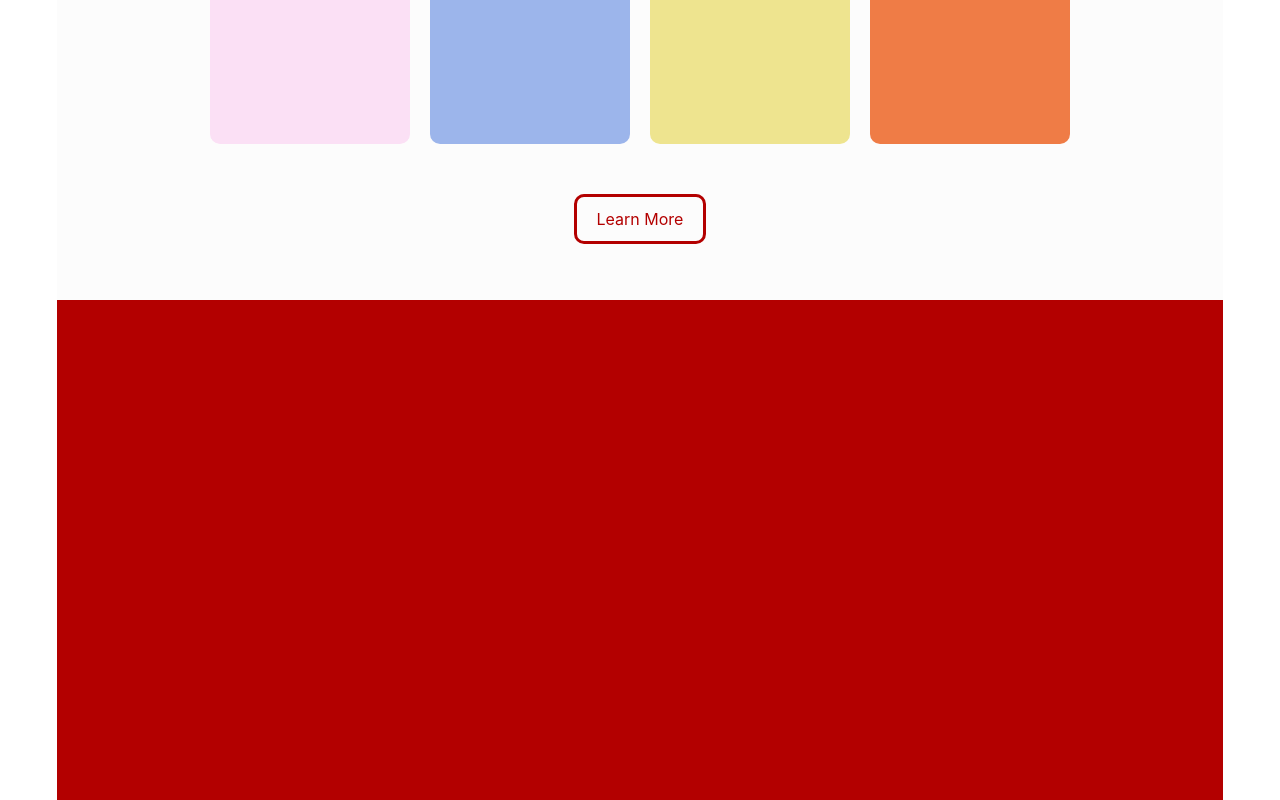
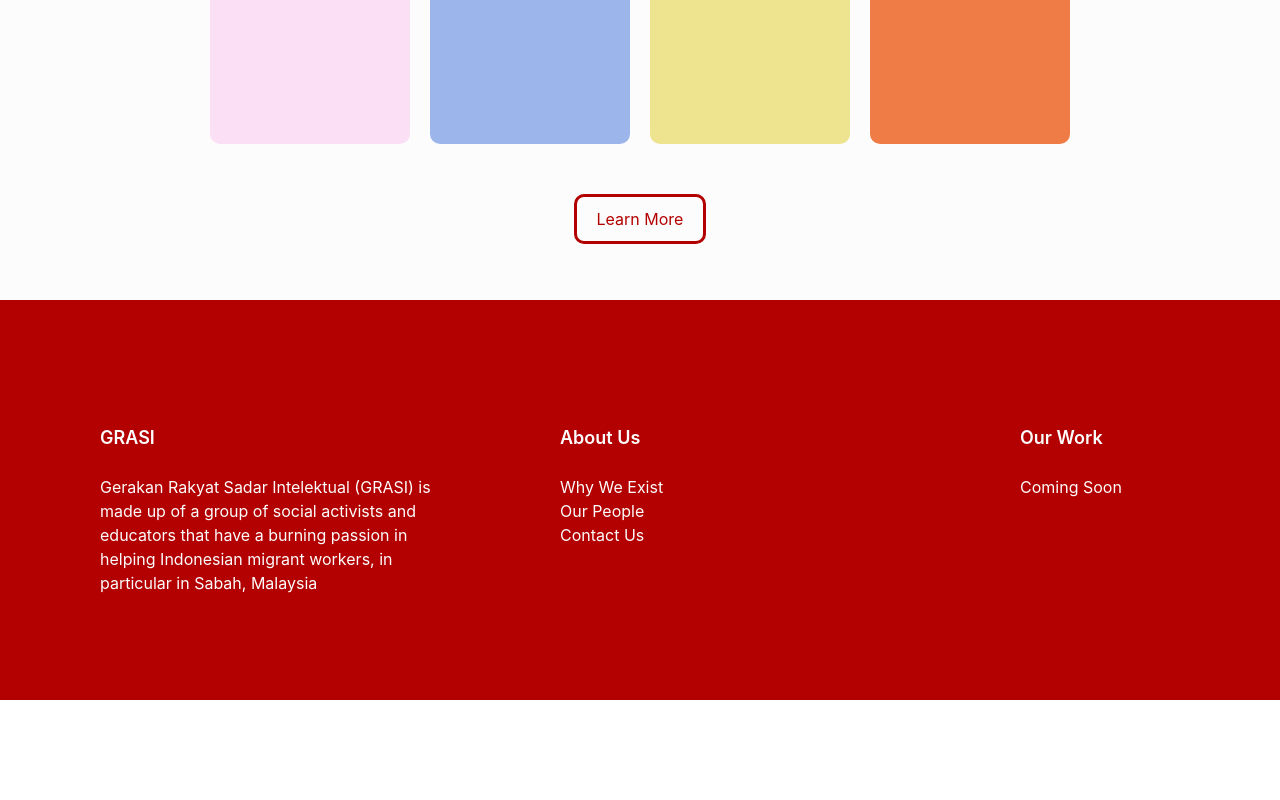
Before and after one commit to TeukuRyanIskandar/grasi-website, a React (Vite) app: page / in a window 1280 px wide. Shown: the part 1584-2384 px from the top of the page. After the commit the page ends 2284 px from the top, so only its background shows below. Built offline with nearby package versions, Linux system fonts and the light colour scheme.

Commit message:
Updating the home page. About 90% done only need content

```diff
--- a/src/App.tsx
+++ b/src/App.tsx
@@ -7,6 +7,7 @@
 import OurWork from "./pages/OurWork";
 import Contact from "./pages/Contact";
 import Donate from "./pages/Donate";
+import OurPeople from "./pages/OurPeople";
 
 function App() {
   return (
@@ -21,6 +22,7 @@
           <Route path="/OurWork" element={<OurWork />} />
           <Route path="/Contact" element={<Contact />} />
           <Route path="/Donate" element={<Donate />} />
+          <Route path="/OurPeople" element={<OurPeople />} />
         </Routes>
       </BrowserRouter>
     </div>
--- /dev/null
+++ b/src/components/AboutFooter.tsx
@@ -0,0 +1,14 @@
+import FooterTitle   from './FooterTitle'
+
+const AboutFooter = () => {
+    return (
+        <div className="about-footer">
+            <FooterTitle footerTitle="GRASI"/>
+            <p>
+            Gerakan Rakyat Sadar Intelektual (GRASI) is made up of a group of social activists and educators that have a burning passion in helping Indonesian migrant workers, in particular in Sabah, Malaysia
+            </p>
+        </div>
+    )
+}
+
+export default AboutFooter;
--- a/src/components/Footer.css
+++ b/src/components/Footer.css
@@ -1,5 +1,40 @@
 .footer-wrapper{
     background-color: #b30000;
     width: 100%;
-    height: 500px;
+    height: 200px;
+    padding: 100px;
 }
+
+.footer-content-wrapper {
+    display: flex;
+    gap: 100px;
+}
+
+.footer-items-wrapper {
+    color: #FCFCFC;
+    width: 30%;
+}
+
+.footer-links > ul > li > a{
+    display: inline-block;
+    position: relative;
+    color: #FCFCFC;
+}
+
+.footer-links > ul > li > a::after{
+    content: '';
+    position: absolute;
+    width: 100%;
+    transform: scaleX(0);
+    height: 2px;
+    bottom: 0;
+    left: 0;
+    background-color: #FCFCFC;
+    transform-origin: bottom right;
+    transition: transform 0.25s ease-out;
+}
+
+.footer-links > ul > li > a:hover::after {
+    transform: scaleX(1);
+    transform-origin: bottom left;
+}
--- a/src/components/Footer.tsx
+++ b/src/components/Footer.tsx
@@ -1,10 +1,22 @@
 import './Footer.css'
+
+import AboutFooter from './AboutFooter';
+import GetToKnowUs from './GetToKnowUs';
+import OurWorkFooter from './OurWorkFooter';
 
 const Footer = () => {
     return (
         <div className="footer-wrapper">
             <div className="footer-content-wrapper">
-
+                <div className='footer-items-wrapper'>
+                    <AboutFooter/>
+                </div>
+                <div className='footer-items-wrapper'>
+                    <GetToKnowUs />
+                </div>
+                <div className='footer-items-wrapper'>
+                    <OurWorkFooter />
+                </div>
             </div>
         </div>
     )
--- /dev/null
+++ b/src/components/FooterTitle.css
@@ -0,0 +1,8 @@
+.footer-title {
+    margin: 1.5em 0;
+}
+
+.footer-title h2 {
+    font-weight: 600;
+    font-size: large;
+}
--- /dev/null
+++ b/src/components/FooterTitle.tsx
@@ -0,0 +1,11 @@
+import './FooterTitle.css'
+
+const FooterTitle = ( {footerTitle} ) => {
+    return (
+        <div className='footer-title'>
+            <h2>{footerTitle}</h2>
+        </div>
+    )
+}
+
+export default FooterTitle;
--- /dev/null
+++ b/src/components/GetToKnowUs.tsx
@@ -0,0 +1,26 @@
+import { Link } from "react-router-dom";
+import FooterTitle from './FooterTitle'
+import './GetToKnowUs.css'
+
+const GetToKnowUs = () => {
+    return (
+        <div className='get-to-know-us'>
+            <FooterTitle footerTitle="About Us"/>
+            <div className="footer-links">
+                <ul>
+                    <li>
+                        <Link to="/About">Why We Exist</Link>
+                    </li>
+                    <li>
+                        <Link to="/OurPeople">Our People</Link>
+                    </li>
+                    <li style={{color: "white"}}>
+                        <Link to="/Contact">Contact Us</Link>
+                    </li>
+                </ul>
+            </div>
+        </div>
+    )
+}
+
+export default GetToKnowUs;
--- a/src/components/Navbar.css
+++ b/src/components/Navbar.css
@@ -23,19 +23,21 @@
   gap: 20px; /* use gap bro not margin */
 }
 
-
 .navbar > ul > li > a{
   text-decoration: none;
   color: #333;
 }
 
 .donate-button {
-
   padding: 12px 25px;
   border-radius: 10px;
   border: none;
   color: white;
   background-color: #b30000;
+}
+
+.donate-button:hover {
+  cursor: pointer;
 }
 
 @media (max-width: 768px) {
--- /dev/null
+++ b/src/components/OurWorkFooter.tsx
@@ -0,0 +1,18 @@
+import { Link } from 'react-router-dom'
+import './FooterTitle.css'
+import FooterTitle from './FooterTitle'
+
+const OurWorkFooter = () => {
+    return (
+        <div className='footer-links'>
+            <FooterTitle footerTitle="Our Work"/>
+            <ul>
+                <li>
+                    <Link to="/OurWork">Coming Soon</Link>
+                </li>
+            </ul>
+        </div>
+    )
+}
+
+export default OurWorkFooter;
--- a/src/pages/About.tsx
+++ b/src/pages/About.tsx
@@ -1,4 +1,3 @@
-import '../components/Navbar.css'
 
 const About = () => {
     return (
--- /dev/null
+++ b/src/pages/OurPeople.tsx
@@ -0,0 +1,11 @@
+
+const OurPeople = () => {
+    return (
+        <>
+            <h1>OurPeople</h1>
+            <h2>Showcase the people behind</h2>
+        </>
+    )
+}
+
+export default OurPeople;
```
Also changed, not shown: src/components/GetToKnowUs.css (added).
